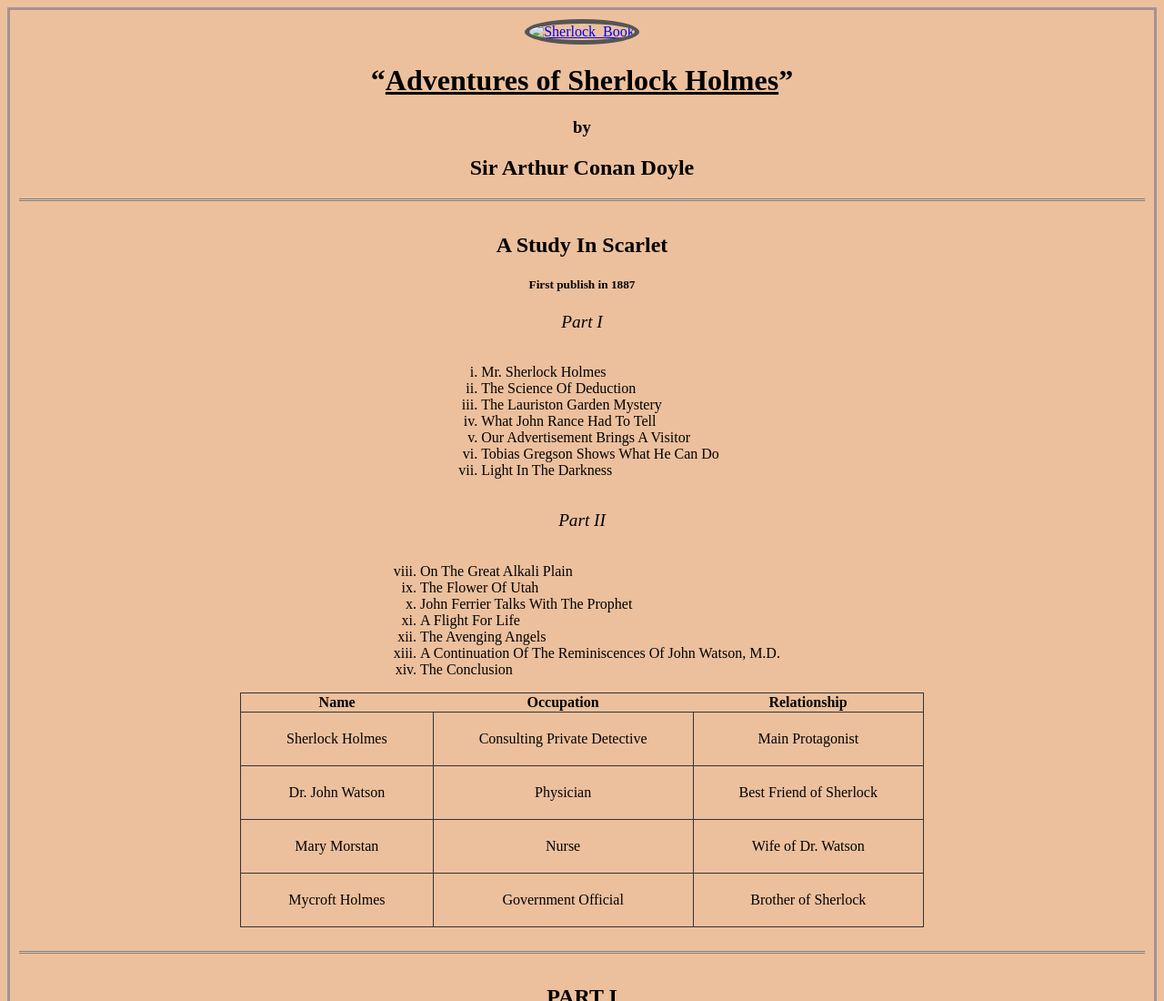
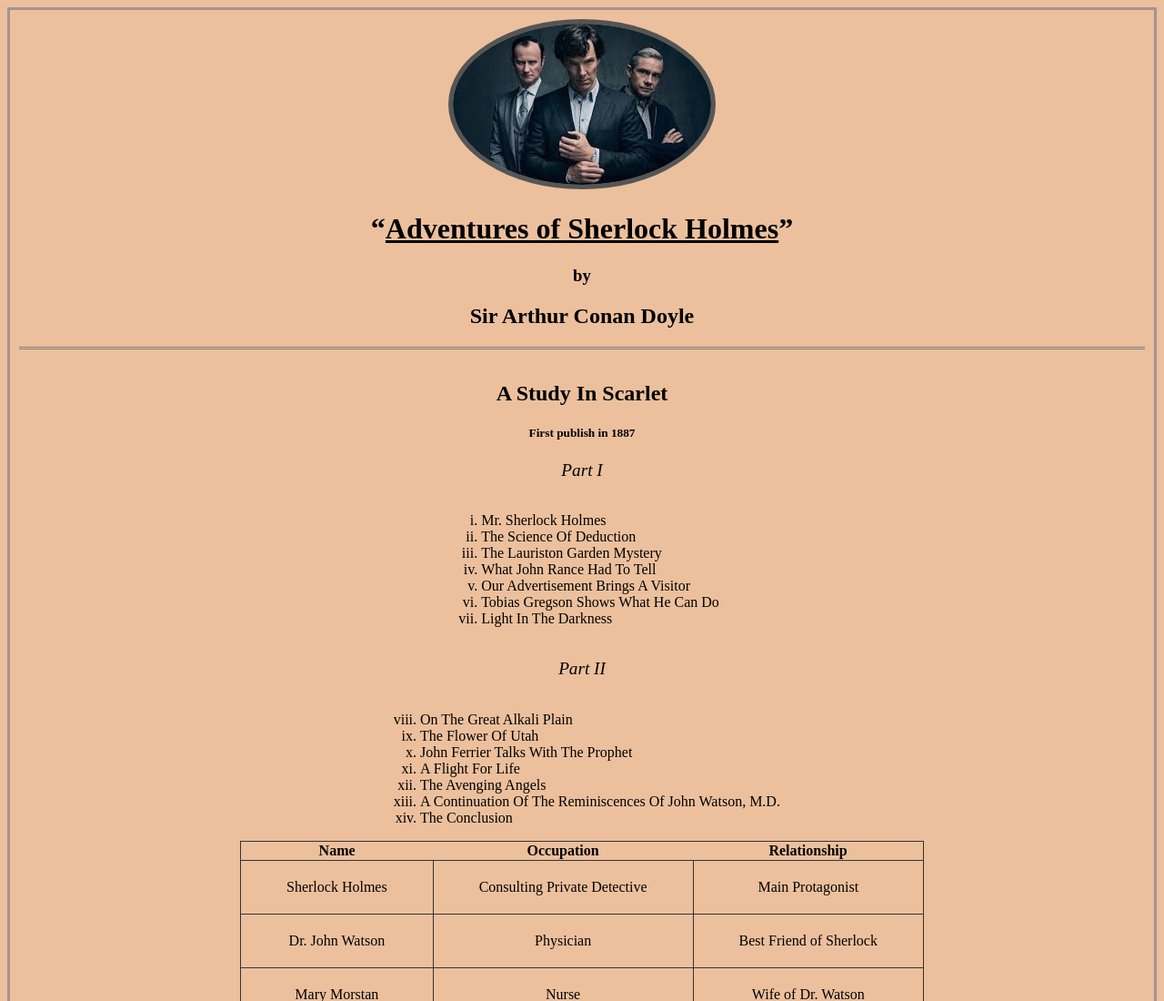
Before and after one commit to 9Akshay9/Sherlock_Holmes, a plain HTML site: page index.html in a window 1280 px wide. Shown: the top 1100 px of the page at 91% size. Drawn offline with Linux system fonts and the light colour scheme.

Commit message:
Update index.html

```diff
--- a/index.html
+++ b/index.html
@@ -45,7 +45,7 @@
 <body bgcolor="#ECC09D" >
     <div class="main_content">
 
-    <a href="Sherlock_Holmes.html"><img src="Resources/images.jpeg"  alt="Sherlock_Book"></a>
+    <a href="Sherlock_Holmes.html"><img src="images.jpeg"  alt="Sherlock_Book"></a>
     <h1><q><u>Adventures of Sherlock Holmes</u></q></h1>
     <h3>by</h3>
     <h2>Sir Arthur Conan Doyle</h2>
```
